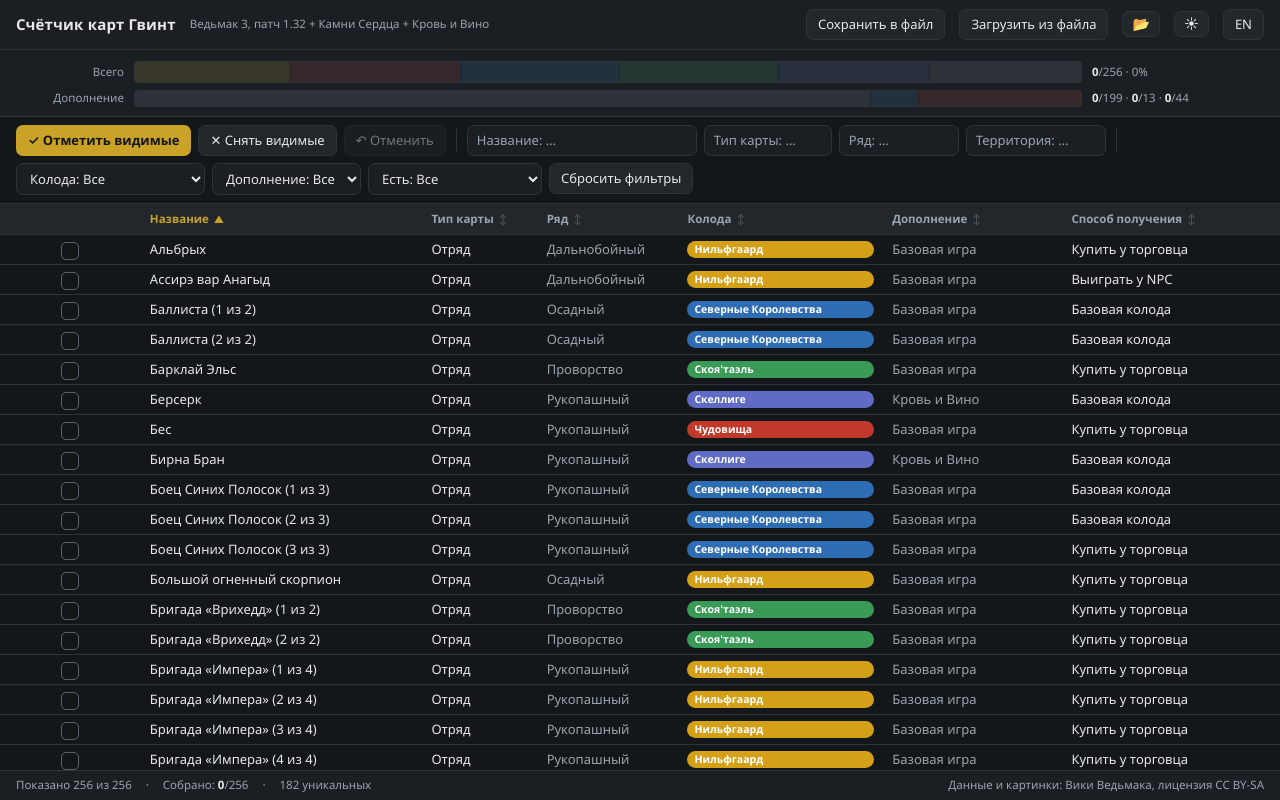
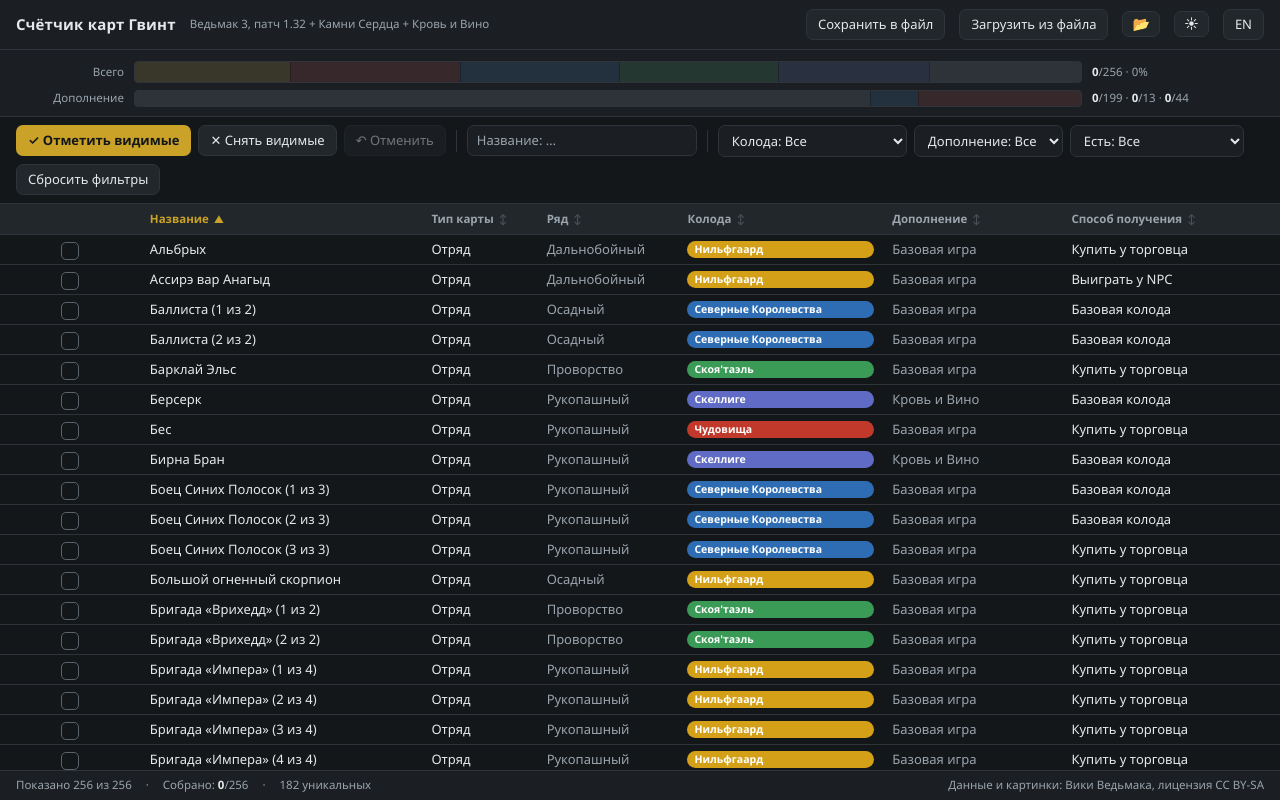
Before and after one commit to dunleen/gwent-cards-tracker, a website built with Vite: page index.html in a window 1280 px wide. Built offline with nearby package versions, Linux system fonts and the light colour scheme.

Commit message:
Удалить фильтры - тип карты, ряд, территория Closes #5

```diff
--- a/src/main.ts
+++ b/src/main.ts
@@ -33,7 +33,7 @@ const state = {
   lang: 'ru' as Lang,
   theme: 'dark' as Theme,
   sort: { field: 'name' as SortField, dir: 1 as 1 | -1 },
-  f: { name: '', kind: '', row: '', territory: '', deck: 'all', expansion: 'all', found: 'all' },
+  f: { name: '', deck: 'all', expansion: 'all', found: 'all' },
   undo: [] as Array<Set<number>>,
   saveTimer: 0,
 };
@@ -62,17 +62,14 @@ const kindPart = (s: string, idx: number): string => {
 // ---------- фильтрация и сортировка ----------
 function visibleCards(): Card[] {
   const f = state.f;
-  const q = [f.name, f.kind, f.row, f.territory].map(s => s.trim().toLowerCase());
+  const q = f.name.trim().toLowerCase();
   const has = (hay: string, needle: string) => hay.toLowerCase().includes(needle);
   const list = CARDS.filter(c => {
     if (f.found === 'yes' && !state.checked.has(c.id)) return false;
     if (f.found === 'no' && state.checked.has(c.id)) return false;
     if (f.deck !== 'all' && c.deck !== f.deck) return false;
     if (f.expansion !== 'all' && c.expansion !== f.expansion) return false;
-    if (q[0] && !has(tr(c, 'name'), q[0])) return false;
-    if (q[1] && !has(kindPart(tr(c, 'kind'), 0), q[1])) return false;
-    if (q[2] && !has(kindPart(tr(c, 'kind'), 1), q[2])) return false;
-    if (q[3] && !has(tr(c, 'territory'), q[3])) return false;
+    if (q && !has(tr(c, 'name'), q)) return false;
     return true;
   });
   const { field, dir } = state.sort;
@@ -243,9 +240,6 @@ function renderToolbar(): string {
     <button class="btn" id="btn-undo"${state.undo.length ? '' : ' disabled'}>↶ ${t(L, 'undo')}</button>
     <span class="sep"></span>
     <input class="inp w-name" id="f-name" placeholder="${t(L, 'colName')}: …" value="${esc(f.name)}">
-    <input class="inp w-kind" id="f-kind" placeholder="${t(L, 'colKind')}: …" value="${esc(f.kind)}">
-    <input class="inp w-row" id="f-row" placeholder="${t(L, 'colRow')}: …" value="${esc(f.row)}">
-    <input class="inp w-terr" id="f-terr" placeholder="${t(L, 'colTerritory')}: …" value="${esc(f.territory)}">
     <span class="sep"></span>
     <select class="sel" id="f-deck">
       ${opt('all', f.deck, `${t(L, 'filterDeck')}: ${t(L, 'filterAll')}`)}
@@ -383,19 +377,16 @@ function bindEvents() {
   });
   byId('btn-undo')?.addEventListener('click', undo);
   byId('btn-reset')?.addEventListener('click', () => {
-    state.f = { name: '', kind: '', row: '', territory: '', deck: 'all', expansion: 'all', found: 'all' };
+    state.f = { name: '', deck: 'all', expansion: 'all', found: 'all' };
     renderAll();
   });
 
-  const txt = (id: string, key: 'name' | 'kind' | 'row' | 'territory') => {
-    const e = byId(id) as HTMLInputElement | null;
-    e?.addEventListener('input', () => {
-      state.f[key] = e.value;
-      // перерисовываем только таблицу: поле ввода остаётся живым, фокус не теряется
-      renderTableOnly();
-    });
-  };
-  txt('f-name', 'name'); txt('f-kind', 'kind'); txt('f-row', 'row'); txt('f-terr', 'territory');
+  const inp = byId('f-name') as HTMLInputElement | null;
+  inp?.addEventListener('input', () => {
+    state.f.name = inp.value;
+    // перерисовываем только таблицу: поле ввода остаётся живым, фокус не теряется
+    renderTableOnly();
+  });
 
   const sel = (id: string, key: 'deck' | 'expansion' | 'found') => {
     const e = byId(id) as HTMLSelectElement | null;
--- a/src/style.css
+++ b/src/style.css
@@ -95,9 +95,6 @@ button { cursor: pointer; }
 .inp:focus, .sel:focus { outline: none; border-color: var(--accent); box-shadow: 0 0 0 2px rgba(201, 162, 39, .16); }
 .inp::placeholder { color: var(--fg-dim); }
 .inp.w-name { width: 230px; }
-.inp.w-kind { width: 128px; }
-.inp.w-row { width: 120px; }
-.inp.w-terr { width: 140px; }
 .tools .sep { width: 1px; height: 22px; background: var(--line); margin: 0 3px; }
 
 /* ---------- таблица ---------- */
```
